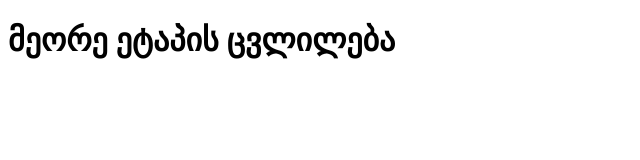
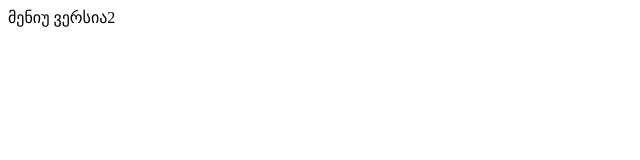
Before and after one commit to eradzemariami97-ctrl/exam-project, a plain HTML site: page index.html in a window 1280 px wide. Shown: the whole page, without its empty margins (0-640 px from the left). Drawn offline with Linux system fonts and the light colour scheme.

Commit message:
Add nav alt version

```diff
--- a/index.html
+++ b/index.html
@@ -6,7 +6,7 @@
     <title>Document</title>
 </head>
 <body>
- <h1> მეორე ეტაპის ცვლილება
-</h1>
+ <nav>მენიუ ვერსია2
+ </nav>
 </body>
 </html>
```
